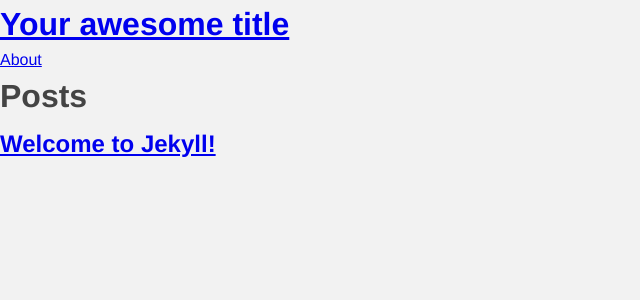
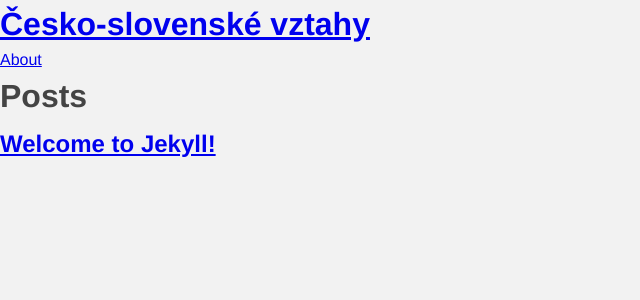
Before and after one commit to mahish/cesko-slovenske-vztahy, a Jekyll site: the page built from index.html, in a window 1280 px wide. Shown: the top 300 px of the page, without its empty margins (0-640 px from the left). Built offline with Jekyll 4.4.1, drawn with Linux system fonts in a browser that asks for light colours.

```diff
--- a/_config.yml
+++ b/_config.yml
@@ -1,14 +1,29 @@
 # Site settings
-title: Your awesome title
+title: Česko-slovenské vztahy
 email: nezapomenout@gmail.com
 description: > # this means to ignore newlines until "baseurl:"
   Write an awesome description for your new site here. You can edit this
   line in _config.yml. It will appear in your document head meta (for
   Google search results) and in your feed.xml site description.
-baseurl: "/" # the subpath of your site, e.g. /blog/
-url: "http://yourdomain.com" # the base hostname & protocol for your site
-twitter_username: jekyllrb
-github_username:  jekyll
+baseurl: "" # the subpath of your site, e.g. /blog/
+url: "http://www.cesko-slovenske-vztahy.cz" # the base hostname & protocol for your site
+twitter_username: mou
+github_username:  mahish
 
 # Build settings
 markdown: kramdown
+
+permalink: pretty
+
+# Seznam stránek pro menu (http://joshualande.com/jekyll-github-pages-poole/)
+# pages_list:
+#  Aktuální ročník: "/aktualni-rocnik"
+#  Předchozí ročníky: "/predchozi-rocniky"
+#  Kontakt: "/kontakt"
+
+
+sass:
+  style: :compressed
+  line_comments: true
+  preferred_syntax: :scss
+  output_style: :expanded
```
